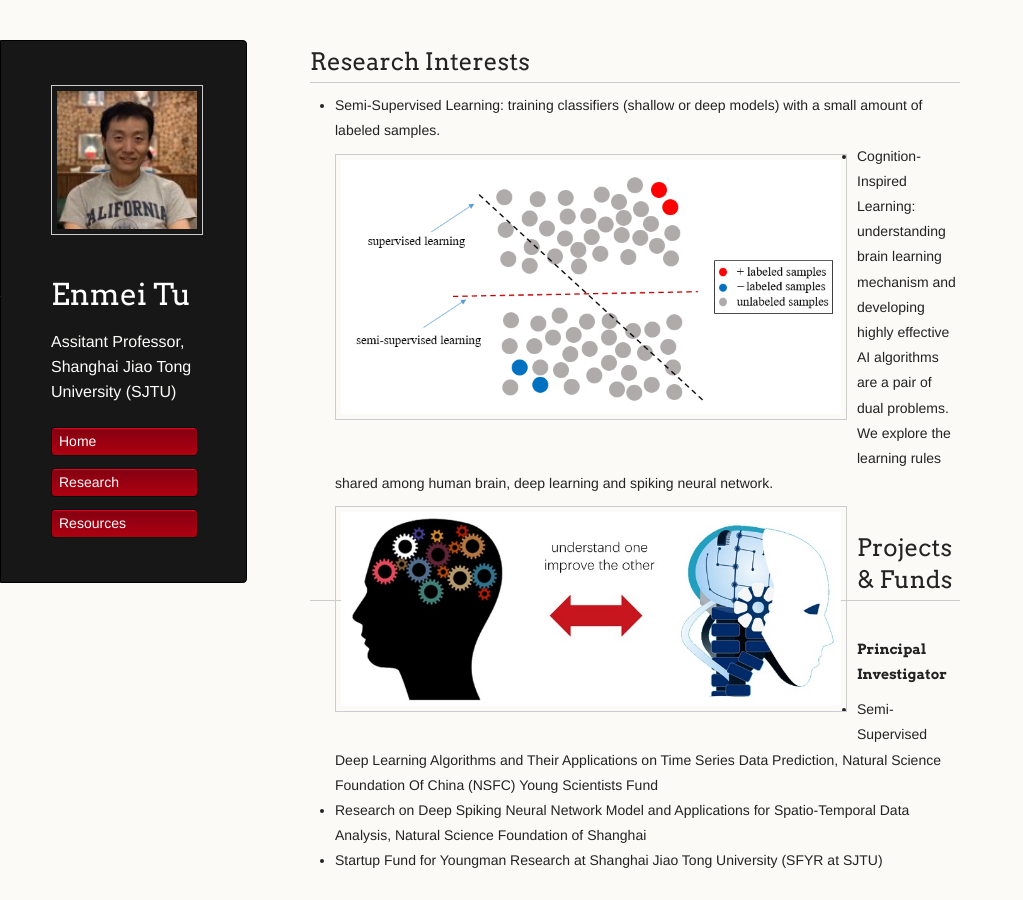
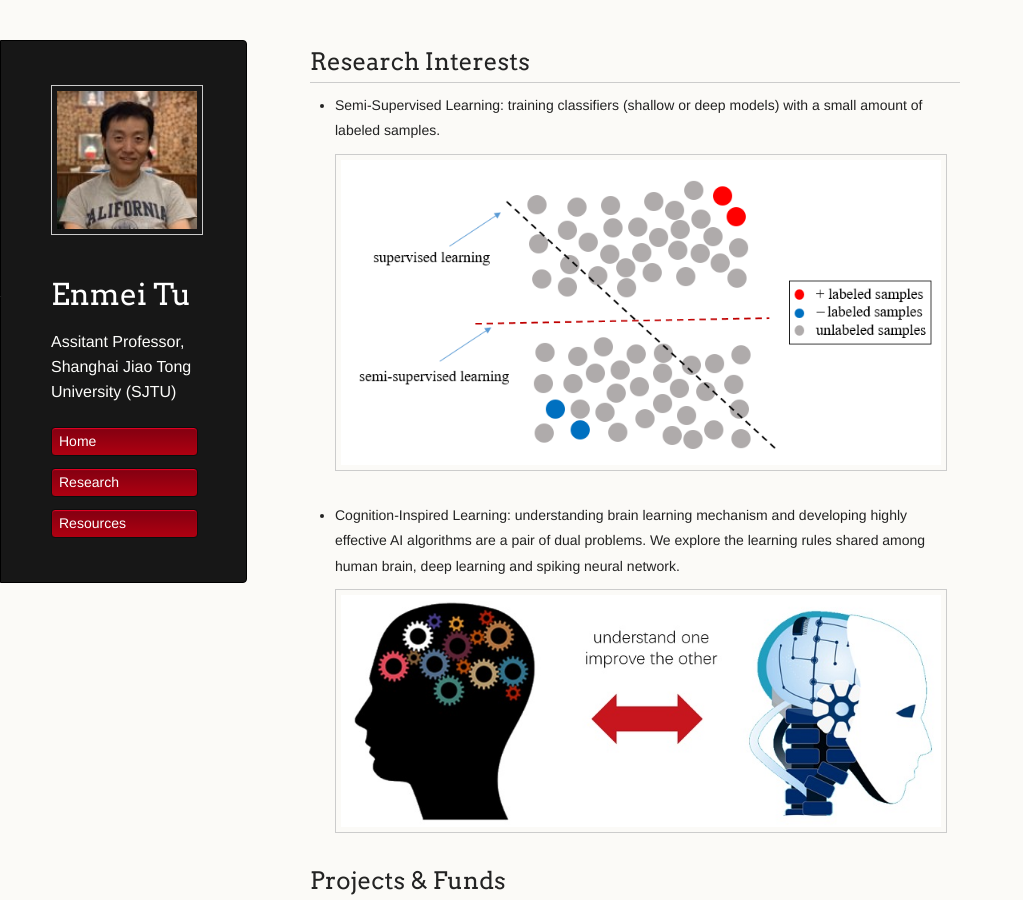
Before and after one commit to hellotem/enmeitu.github.io, a Jekyll site: the page built from research/index.md, in a window 1280 px wide and 900 px high. Shown: the whole window, without its empty margins (0-1023 px from the left). Built offline with Jekyll 4.4.1, drawn with Linux system fonts in a browser that asks for light colours; our own code applies the rules of GitHub Pages for plain Markdown files.

Commit message:
Update index.md

```diff
--- a/research/index.md
+++ b/research/index.md
@@ -1,8 +1,8 @@
 ## Research Interests
 * Semi-Supervised Learning: training classifiers (shallow or deep models) with a small amount of labeled samples.
-<img src="ssl5.png" alt="Markdown Monster icon" style="float: left; margin-right: 10px;" width="500" />
+<img src="ssl5.png" alt="Markdown Monster icon" style="float: left; margin-right: 10px;" width="600" />
 * Cognition-Inspired Learning: understanding brain learning mechanism and developing highly effective AI algorithms are a pair of dual problems. We explore the learning rules shared among human brain, deep learning and spiking neural network.
-<img src="BIAI2.jpg" alt="Markdown Monster icon" style="float: left; margin-right: 10px;" width="500" />
+<img src="BIAI2.jpg" alt="Markdown Monster icon" style="float: left; margin-right: 10px;" width="600" />
 
 ## Projects & Funds
 #### Principal Investigator
```
